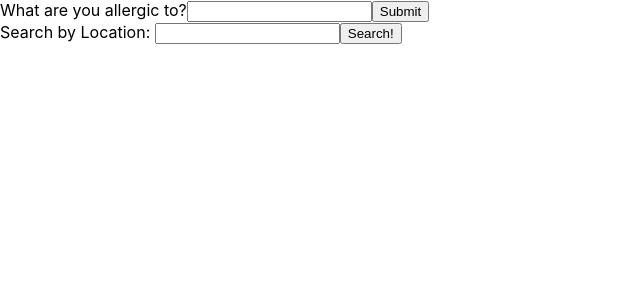
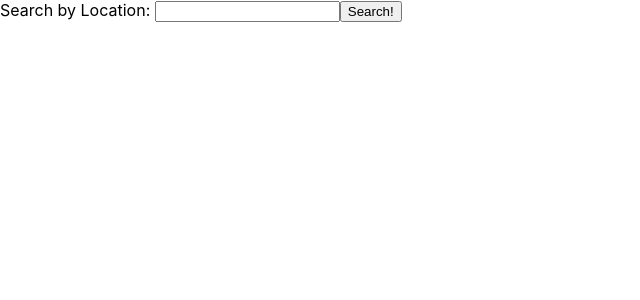
Before and after one commit to BebopVinh/food-inspector, a React (Create React App) app: page / in a window 1280 px wide. Shown: the top 300 px of the page, without its empty margins (0-640 px from the left). Built offline with nearby package versions, Linux system fonts and the light colour scheme.

Commit message:
Routes to additional component for SignUp and view Profile
Profile now handles input for Allergen

```diff
--- a/src/App.js
+++ b/src/App.js
@@ -5,18 +5,23 @@ import './App.css'
 import RecipesContainer from './containers/RecipesContainer'
 import RestaurantsContainer from './containers/RestaurantsContainer'
 import Restaurant from './components/restaurants/Restaurant'
-import AllergenInput from './components/AllergenInput';
+import UserSignUp from './components/UserSignUp'
+import UserProfile from './components/UserProfile'
 
 
 function App() {
 
   return (
     <React.Fragment>
-      <AllergenInput />
       <Switch>
-        <Route exact path="/restaurants/:restaurant_id" component={Restaurant}/>
+        <Route exact path="/restaurants/:restaurant_id" component={Restaurant} />
         <Route exact path="/recipes/:name" component={RecipesContainer} />
         <Route exact path="/recipes" component={RecipesContainer} />
+
+        <Route exact path="/sign_up" component={UserSignUp}/>
+        {/* <Route exact path="/sign_in" component={UserSignIn}/> */}
+        <Route exact path="/user/profile" component={UserProfile} />
+
         <Route exact path="/" component={RestaurantsContainer}/>
       </Switch>
     </React.Fragment>
```
